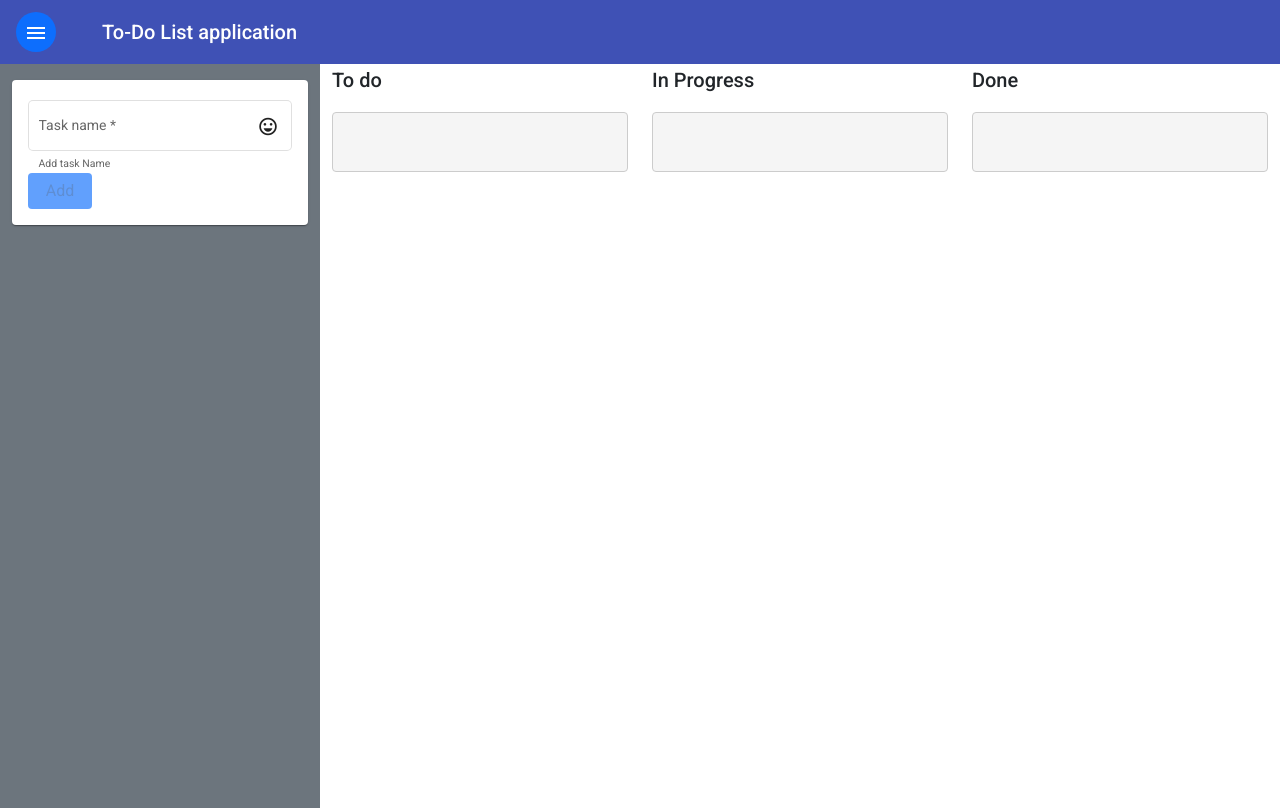
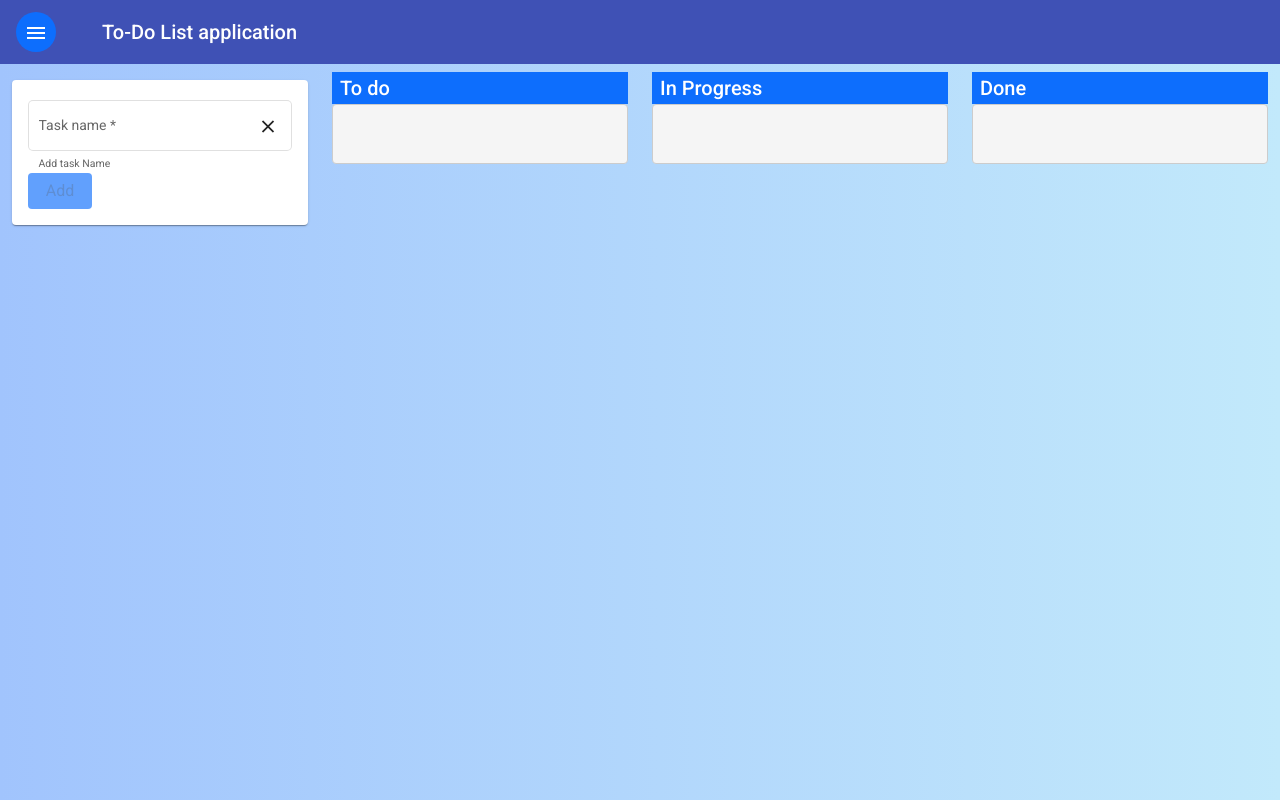
Before and after one commit to Ibrogidi/todo-list, an Angular app: page / in a window 1280 px wide. Built offline with nearby package versions, Linux system fonts and the light colour scheme.

Commit message:
final commit

```diff
--- a/src/app/todo/todo.component.html
+++ b/src/app/todo/todo.component.html
@@ -1,17 +1,20 @@
 <div class="container-fluid">
     <div class="row">
-        <div class="col-md-3 bg-secondary" style="height:93vh" >
+        <div class="col-md-3">
             <div>
 
                 <mat-card class="mt-3">
                     <form [formGroup]="todoForm">
                         <mat-form-field appearance="outline">
                             <mat-label>Task name</mat-label>
-                            <input formControlName="item" matInput placeholder="Placeholder">
-                            <mat-icon matSuffix>sentiment_very_satisfied</mat-icon>
+                            <input formControlName="item" matInput placeholder="Placeholder" [(ngModel)]="value">
+                            <mat-icon (click)='value=""' matSuffix>close</mat-icon>
                             <mat-hint>Add task Name</mat-hint>
                         </mat-form-field>
-                       <button class="btn btn-primary" mat-button [disabled]="todoForm.invalid" (click)="addTask()">Add</button>
+                        <button class="btn btn-primary" mat-button [disabled]="todoForm.invalid"
+                            (click)="addTask()"  *ngIf="!isEditEnabled">Add</button>
+
+                         <button mat-button class="btn-primary" *ngIf="isEditEnabled" (click)="updateTask()">update</button>
                     </form>
 
                 </mat-card>
@@ -27,19 +30,18 @@
                 <div class="row">
 
                     <div class="col-md-4">
-                    <div class="example-container">
-                        <h2>To do</h2>
+                        <div class="example-container mt-2">
+                            <h2 class="m-0 btn-primary px-2">To do <span *ngIf="todo.length">{{todo.length}}</span></h2>
 
-                        <div
-                          cdkDropList
-                          [cdkDropListData]="todo"
-                          class="example-list"
+                            <div cdkDropList [cdkDropListData]="todo" class="example-list"
                                 (cdkDropListDropped)="drop($event)">
-                          <div class="example-box" *ngFor="let item of todo; let i=index" cdkDrag>{{item.description}}
+                                <div class="example-box" *ngFor="let item of todo; let i=index" cdkDrag>
+                                    {{item.description}}
 
                                     <div class="box">
-                                <button color="warn" mat-icon-button (click)="deleteTask(i)"><mat-icon>delete</mat-icon></button>
-                                <button color="primary" mat-icon-button (click)="deleteTask(i)"><mat-icon>edit</mat-icon></button>
+                                        <mat-icon color="warn" (click)="deleteTask(i,'todo')">delete</mat-icon>
+
+                                        <mat-icon color="primary" (click)="onEdit(item,i)">edit</mat-icon>
 
                                     </div>
 
@@ -49,19 +51,17 @@
 
                     </div>
                     <div class="col-md-4">
-                    <div class="example-container">
-                        <h2>In Progress</h2>
+                        <div class="example-container mt-2">
+                            <h2 class="m-0 btn-primary px-2">In Progress<span *ngIf="inprogress.length">{{inprogress.length}}</span></h2>
 
-                        <div
-                          cdkDropList
-                          [cdkDropListData]="inprogress"
-                          class="example-list"
+                            <div cdkDropList [cdkDropListData]="inprogress" class="example-list"
                                 (cdkDropListDropped)="drop($event)">
-                          <div class="example-box" *ngFor="let item of inprogress; let i=index" cdkDrag>{{item.description}}
+                                <div class="example-box" *ngFor="let item of inprogress; let i=index" cdkDrag>
+                                    {{item.description}}
 
-                            <!-- <div class="box">
-                                <button color="warn" mat-icon-button (click)="deleteTask(1,i)"><mat-icon>delete</mat-icon></button>
-                            </div> -->
+                                    <div class="box">
+                                        <mat-icon color="warn" (click)="deleteTask(i,'inprogress')">delete</mat-icon>
+                                    </div>
 
                                 </div>
                             </div>
@@ -69,19 +69,20 @@
 
                     </div>
                     <div class="col-md-4">
-                    <div class="example-container">
-                        <h2>Done</h2>
+                        <div class="example-container mt-2">
+                            <h2 class="m-0 btn-primary px-2">Done <span *ngIf="done.length">{{done.length}}</span></h2>
 
-                        <div
-                          cdkDropList
-                          [cdkDropListData]="done"
-                          class="example-list"
+                            <div cdkDropList [cdkDropListData]="done" class="example-list"
                                 (cdkDropListDropped)="drop($event)">
-                          <div class="example-box" *ngFor="let item of done" cdkDrag>{{item.description}}
+                                <div class="example-box" *ngFor="let item of done;let i=index" cdkDrag>
+                                    {{item.description}}
 
-                            <!-- <div class="box">
-                                <button color="warn" mat-icon-button (click)="deleteTask(3)"><mat-icon>delete</mat-icon></button>
-                            </div> -->
+                                    <div class="box">
+                                        <mat-icon color="warn" (click)="deleteTask(i,'done')">delete</mat-icon>
+                                        <mat-icon color="primary">check_circle</mat-icon>
+
+
+                                    </div>
 
                                 </div>
 
--- a/src/app/todo/todo.component.scss
+++ b/src/app/todo/todo.component.scss
@@ -1,3 +1,5 @@
+
+
 :host .mat-form-field{
     width: 100%
 }
@@ -33,7 +35,7 @@ button.add{
     justify-content: space-between;
     box-sizing: border-box;
     cursor: move;
-    background: yellow;
+    background: white;
     font-size: 14px;
   }
 
--- a/src/app/todo/todo.component.ts
+++ b/src/app/todo/todo.component.ts
@@ -10,10 +10,13 @@ import {CdkDragDrop, moveItemInArray, transferArrayItem} from '@angular/cdk/drag
   styleUrls: ['./todo.component.scss']
 })
 export class TodoComponent implements OnInit {
+  value: any;
   todoForm !: FormGroup;
   todo: ITask [] = [];
   inprogress: ITask[] = [];
   done: ITask[] =[];
+  updateIndex: any;
+  isEditEnabled: boolean= false;
   constructor(private fb:FormBuilder) { }
 
   ngOnInit(): void {
@@ -42,12 +45,33 @@ export class TodoComponent implements OnInit {
     this.todo.push({
       description: this.todoForm.value.item,
       done: false
-    })
+    });
+    this.todoForm.reset();
   }
-  deleteTask(i: number){
-this.todo.splice(i,1);
+  deleteTask(i: number,arrName:string){
 
+    if(arrName==='todo'){
+      this.todo.splice(i,1);
 
+    }
+    if(arrName==='inprogress'){
+      this.inprogress.splice(i,1);
+    }
+    if(arrName==='done'){
+      this.done.splice(i,1);
+    }
   }
+  onEdit(item: ITask,index:number){
+    this.updateIndex = index;
+    this.todoForm.controls['item'].setValue(item.description);
+    this.isEditEnabled = true;
+  }
+updateTask(){
+  this.todo[this.updateIndex].description =  this.todoForm.value.item;
+  this.todo[this.updateIndex].done = false;
+  this.todoForm.reset();
+  this.updateIndex = undefined;
+  this.isEditEnabled = false;
+}
 
 }
--- a/src/styles.scss
+++ b/src/styles.scss
@@ -5,3 +5,8 @@ body { margin: 0; font-family: Roboto, "Helvetica Neue", sans-serif; }
 
 /* Importing Bootstrap SCSS file. */
 @import '~bootstrap/scss/bootstrap';
+
+
+body {
+    background: linear-gradient(to right,#a1c4fd,  #c2e9fb);
+}
```
Lines whose indentation alone changed are shown as unchanged.
